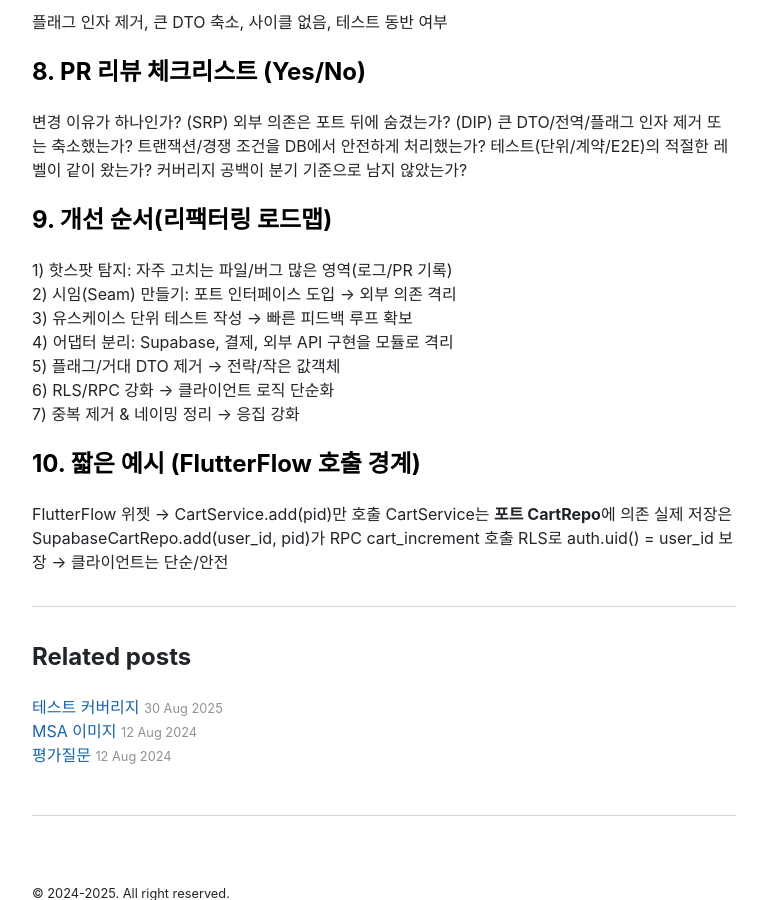
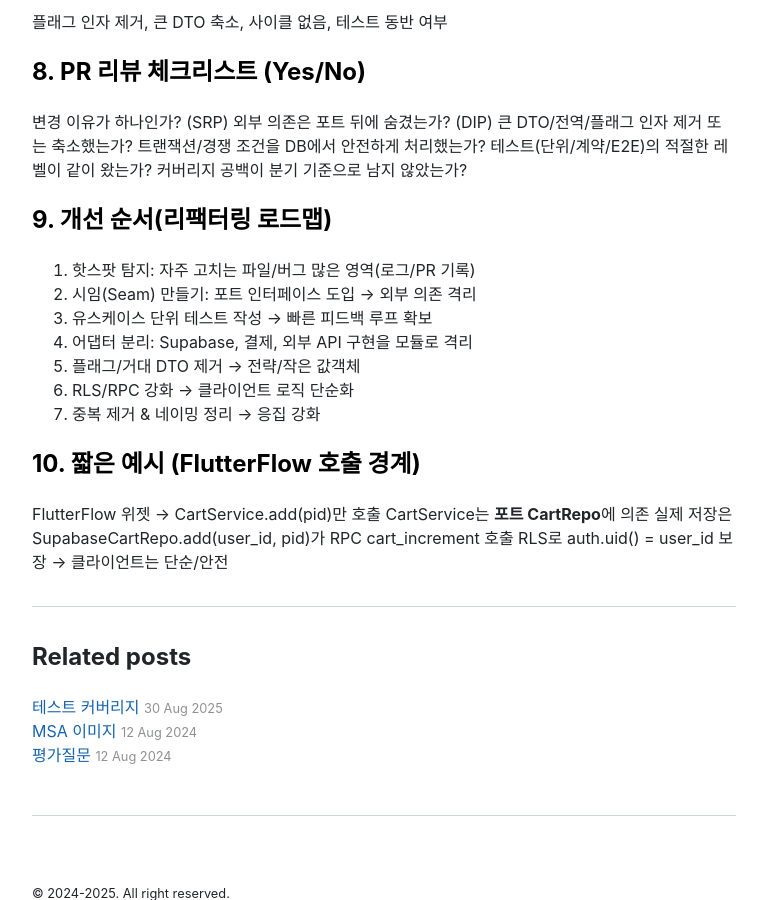
Before and after one commit to ksjeon4biz/ksjeon4biz.github.io, a Jekyll site: the page built from _posts/2025-08-31-Cohesion_Coupling.markdown, in a window 1280 px wide and 900 px high, scrolled down 5781 px. Shown: the whole window, without its empty margins (256-1023 px from the left). Built offline with Jekyll 4.4.1, drawn with Linux system fonts in a browser that asks for light colours; nearby versions of some CDN libraries.

Commit message:
2025-08-31 13:01

```diff
--- a/_posts/2025-08-31-Cohesion_Coupling.markdown
+++ b/_posts/2025-08-31-Cohesion_Coupling.markdown
@@ -237,13 +237,13 @@ Afferent(들어오는 의존)↑ 모듈은 안정적으로, Efferent(나가는
  커버리지 공백이 분기 기준으로 남지 않았는가?
 
 ## 9. 개선 순서(리팩터링 로드맵)
-   1) 핫스팟 탐지: 자주 고치는 파일/버그 많은 영역(로그/PR 기록)
-   2) 시임(Seam) 만들기: 포트 인터페이스 도입 → 외부 의존 격리
-   3) 유스케이스 단위 테스트 작성 → 빠른 피드백 루프 확보
-   4) 어댑터 분리: Supabase, 결제, 외부 API 구현을 모듈로 격리
-   5) 플래그/거대 DTO 제거 → 전략/작은 값객체
-   6) RLS/RPC 강화 → 클라이언트 로직 단순화
-   7) 중복 제거 & 네이밍 정리 → 응집 강화
+   1. 핫스팟 탐지: 자주 고치는 파일/버그 많은 영역(로그/PR 기록)
+   1. 시임(Seam) 만들기: 포트 인터페이스 도입 → 외부 의존 격리
+   1. 유스케이스 단위 테스트 작성 → 빠른 피드백 루프 확보
+   1. 어댑터 분리: Supabase, 결제, 외부 API 구현을 모듈로 격리
+   1. 플래그/거대 DTO 제거 → 전략/작은 값객체
+   1. RLS/RPC 강화 → 클라이언트 로직 단순화
+   1. 중복 제거 & 네이밍 정리 → 응집 강화
 
 ## 10. 짧은 예시 (FlutterFlow 호출 경계)
 FlutterFlow 위젯 → CartService.add(pid)만 호출
```
